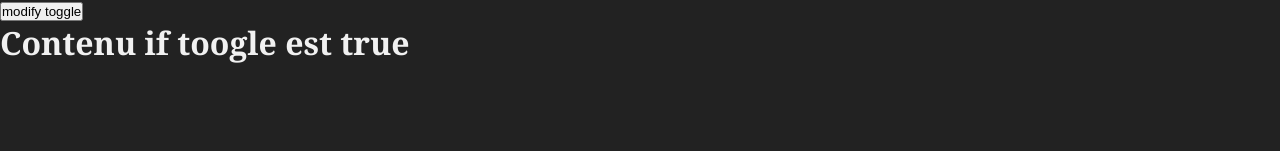
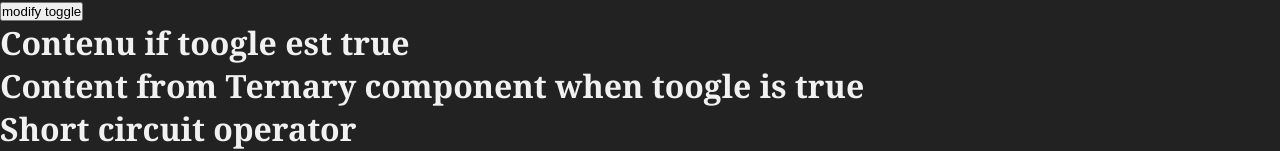
Before and after one commit to thecoderush/React-de-A-Z, a React (Create React App) app in the folder React-Learning/react-app/: page / in a window 1280 px wide. Shown: the part 2397-2548 px from the top of the page. Before the commit the page ends 2461 px from the top, so only its background shows below. Built offline with nearby package versions, Linux system fonts and the light colour scheme.

Commit message:
create new Ternary.js component and using ternary conditional rendering and short circuit operator for rendering content only if toggle is true

```diff
--- a/React-Learning/react-app/src/App.js
+++ b/React-Learning/react-app/src/App.js
@@ -3,6 +3,7 @@ import Random from './Random.js'
 import Title from './Title.js'
 import './index.css'
 import Item2 from './Components/Item/Item2'
+import Ternary from './Ternary.js'
 
 
 function App() {
@@ -77,6 +78,9 @@ function App() {
         <h1>Le toggle state est true</h1>
         <button onClick={modifyToggle}>modify toggle</button>
         {toggleContenu}
+
+        <Ternary />
+
       </div>
     )
 
@@ -99,6 +103,9 @@ function App() {
         <h1>Le toggle state est false</h1>
         <button onClick={modifyToggle}>modify toggle</button>
         {toggleContenu}
+
+        <Ternary />
+
       </div>
     )
 
--- /dev/null
+++ b/React-Learning/react-app/src/Ternary.js
@@ -0,0 +1,26 @@
+import {useState} from 'react'
+
+function Ternary() {
+
+    const [toggle, setToggle] = useState(true)
+
+    const modifyToggle = () => {
+        setToggle(!toggle)
+    }
+
+    let toggleContenu
+
+    return (
+        <>
+            {toggle ?
+                <h1>Content from Ternary component when toogle is true</h1>
+                :
+                <h1>Content from Ternary component when toogle is false</h1>
+            }
+            {toggle && <h1>Short circuit operator</h1>}
+            <button onClick={modifyToggle}>Modify toggle from Ternary.js component </button>
+        </>
+    )
+}
+
+export default Ternary
```
